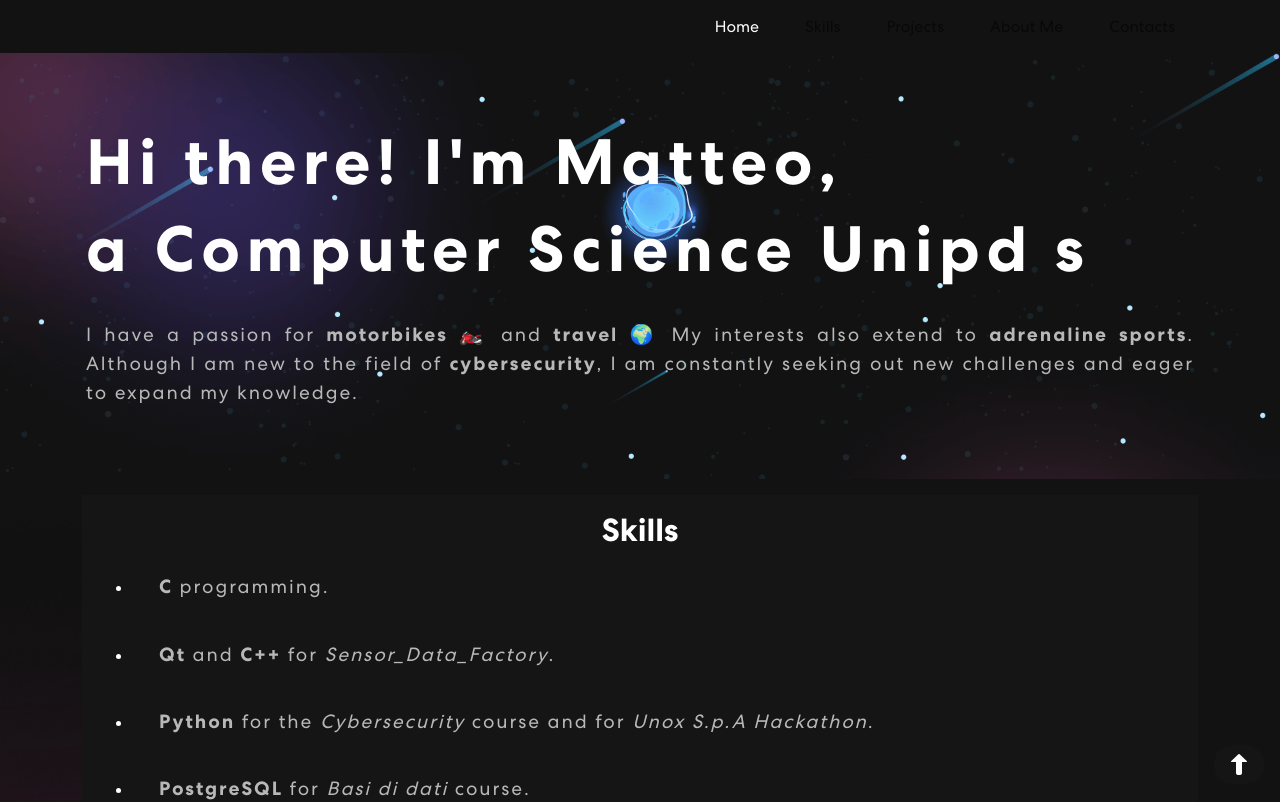
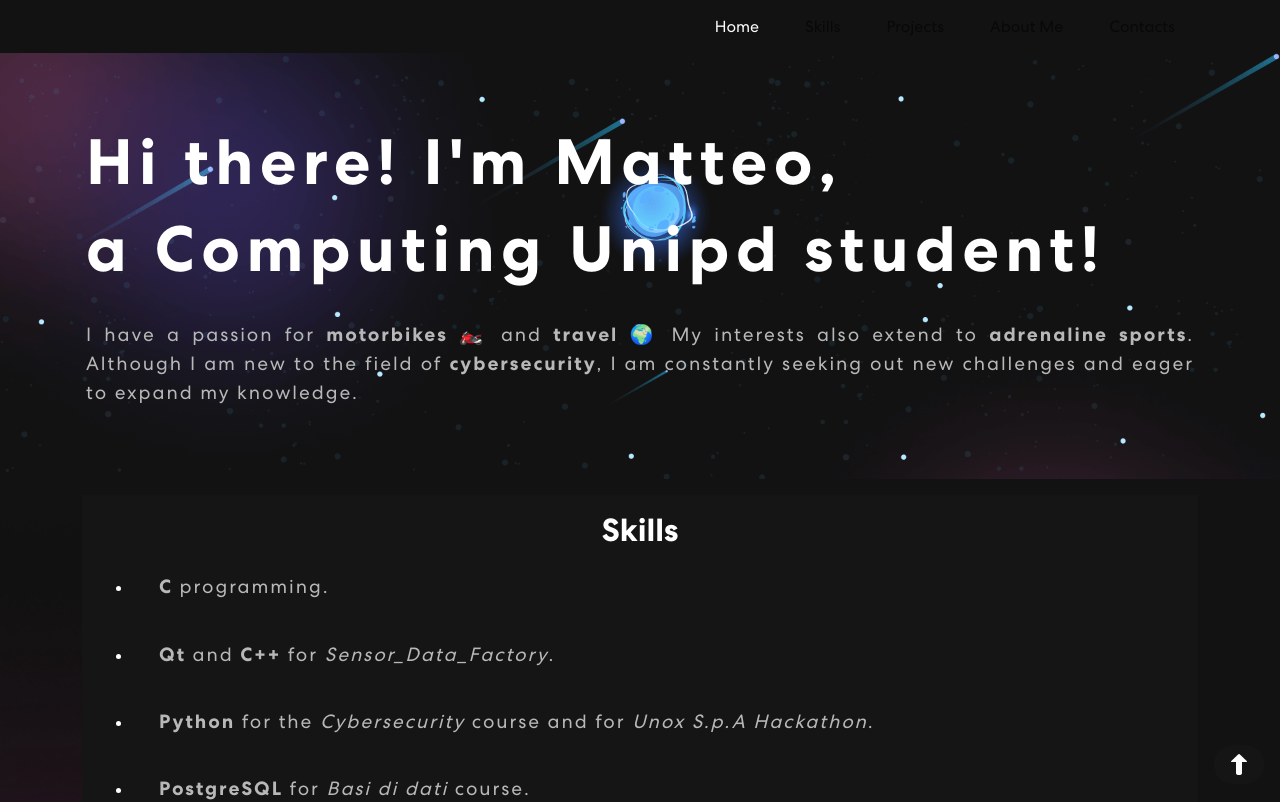
Before and after one commit to tiozzom4tteo/Portfolio, a React (Create React App) app: page / in a window 1280 px wide. Shown: the top 802 px of the page. Built offline with nearby package versions, Linux system fonts and the light colour scheme.

Commit message:
change banner writing

```diff
--- a/src/components/Banner.js
+++ b/src/components/Banner.js
@@ -12,7 +12,7 @@ export const Banner = () => {
   const [delta, setDelta] = useState(300 - Math.random() * 100);
   const [index, setIndex] = useState(1);
   const toRotate = [
-    "Computer Science Unipd student!",
+    "Computing Unipd student!",
     "cyber newbie!",
     "travel lover!",
   ];
```
